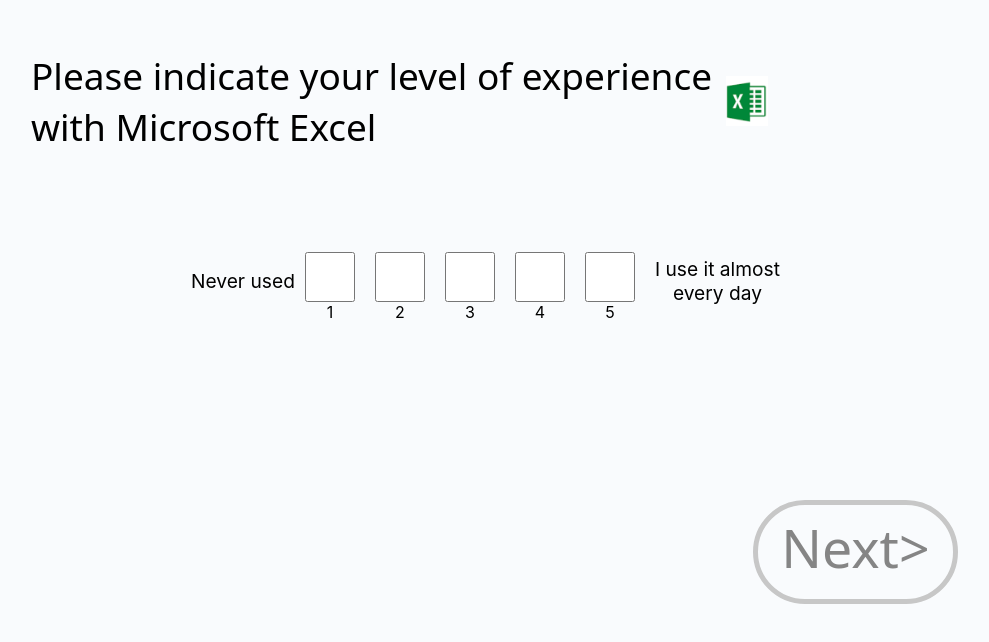
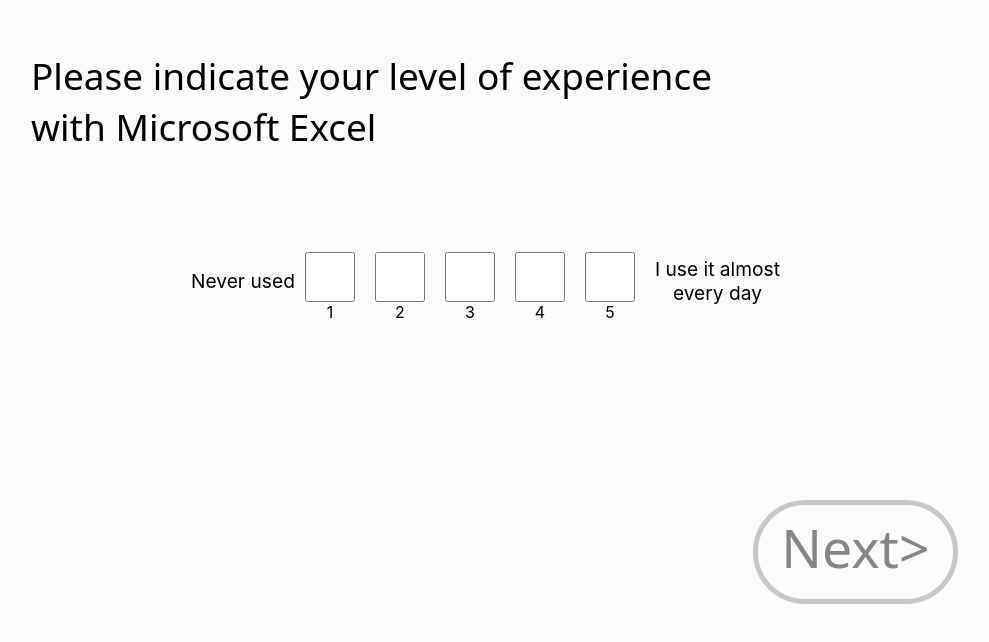
Before and after one commit to JozsefKiss90/UX_App, a Next.js app: page /tasks/experience in a window 1280 px wide. Shown: the top 642 px of the page, without its empty margins (169-1158 px from the left). Built offline with nearby package versions, Linux system fonts and the light colour scheme.

Commit message:
removed likert images

```diff
--- a/pages/tasks/experience.tsx
+++ b/pages/tasks/experience.tsx
@@ -10,11 +10,6 @@
           <p style={{ margin: 0 }}>
             Please indicate your level of experience<br />with Microsoft Excel
           </p>
-          <img
-            src="/images/excel.png"
-            alt="Microsoft Excel"
-            style={{ width: '50px', height: '50px', marginLeft: '10px' }}
-          />
         </div>
       ),
       ranking: ["Never used", <>I use it almost <br /> every day</>]
@@ -31,21 +26,18 @@
     },
     2: {
       question: (
-        <div style={{ display: 'flex', flexDirection: "column", alignItems: 'center' }}>
+        <div style={{ display: 'flex', alignItems: 'center' }}>
           <p style={{ margin: 0 }}>
-            On a scale of 1 to 5, please rate your proficiency level
+          On a scale of 1 to 5, please rate your proficiency level<br /> in spreadsheet apps
           </p>
-          <div style={{ display: 'flex', alignItems: 'center' }}>
-            <p>in spreadsheet apps&nbsp;</p>
-          </div>
         </div>
       ),
       ranking: ["Beginner", "Expert"]
     },
     3: {
       question: (
-        <div style={{ position: 'relative', textAlign: 'center' }}>
-          <p style={{ display: 'inline-block', margin: 0 }}>
+        <div style={{ display: 'flex', alignItems: 'center' }}>
+          <p style={{ margin: 0 }}>
             How would you describe your experience <br /> with the decimal increase / decrease button?
           </p>
         </div>
```
